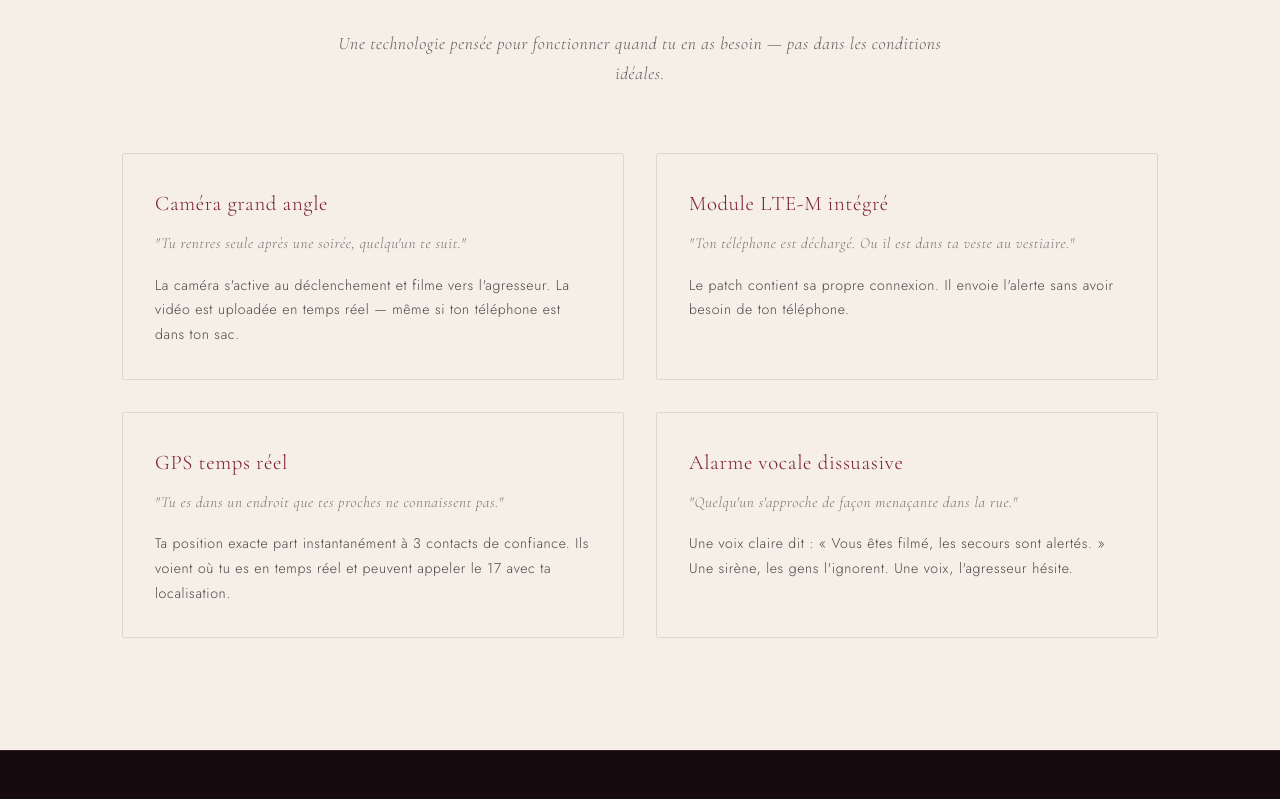
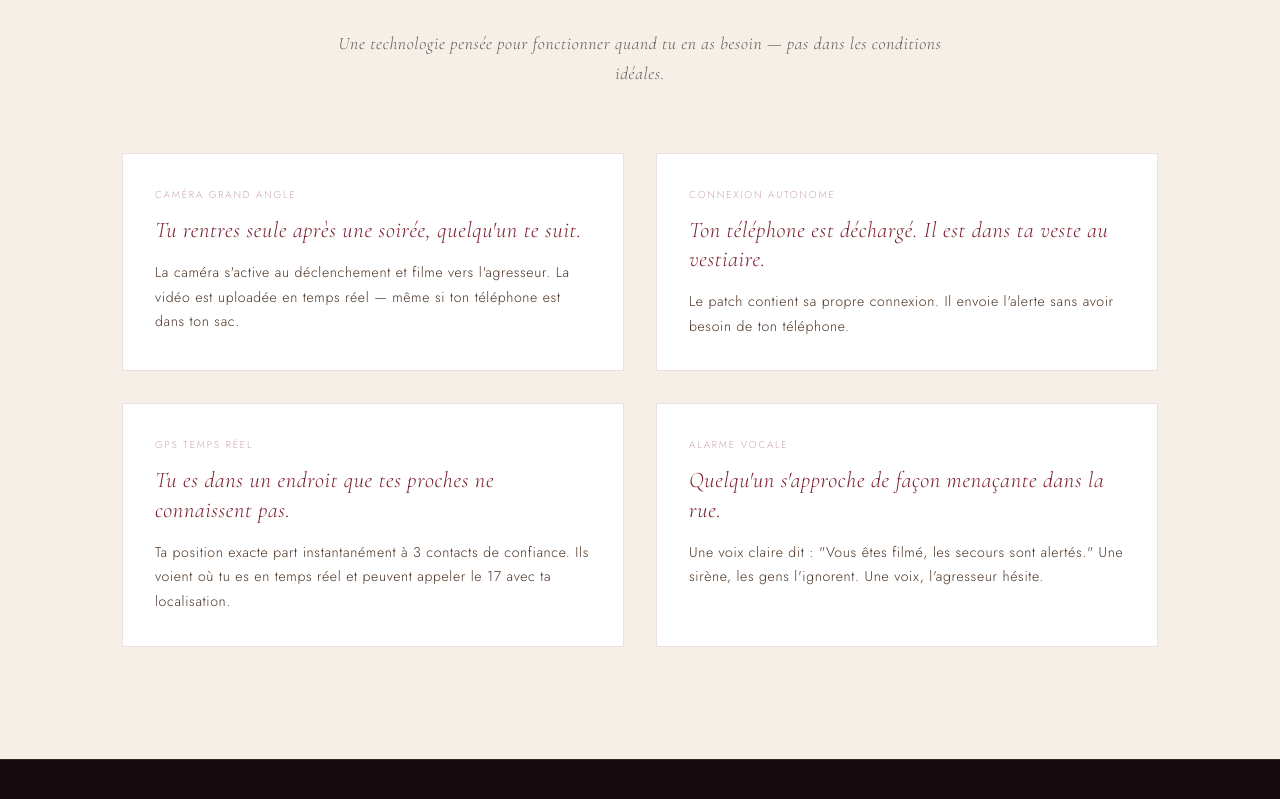
Before and after one commit to TheoooBa/Heart, a website: page public/index.html in a window 1280 px wide. Shown: the part 1803-2602 px from the top of the page. Drawn offline with nearby package versions, Linux system fonts and the light colour scheme.

Commit message:
fix: 3 corrections UI — coeurs, blocs tech, cartes
- Coeur quotidien : stroke 2px, toujours visible, bordeaux au clic
- Coeur soiree inactif : fill bordeaux assombri (opacity 0.35)
- Blocs tech : label discret au-dessus, situation en titre italic principal
- Cartes tech : fond #FFF, bordure bordeaux, titres bordeaux, desc #4A3020

```diff
--- a/public/css/style.css
+++ b/public/css/style.css
@@ -200,17 +200,15 @@ body {
   border: none;
   cursor: pointer;
   padding: 0;
-  transition: opacity 0.3s ease, transform 0.3s ease;
-  opacity: 0.5;
+  transition: transform 0.3s ease;
 }
 
 .mode-item--active {
-  opacity: 1;
   transform: scale(1.06);
 }
 
 .mode-item:hover:not(.mode-item--active) {
-  opacity: 0.8;
+  transform: scale(1.02);
 }
 
 .mode-heart-svg {
@@ -222,15 +220,19 @@ body {
 /* Heart path variants */
 .heart-path--quotidien {
   fill: none;
-  stroke: var(--creme);
-  stroke-width: 1;
-  vector-effect: non-scaling-stroke;
+  stroke: #F5EFE8;
+  stroke-width: 2;
   transition: stroke 0.5s ease;
 }
 
 .heart-path--soiree {
   fill: var(--bordeaux);
   stroke: none;
+  transition: opacity 0.5s ease;
+}
+
+.mode-item:not(.mode-item--active) .heart-path--soiree {
+  opacity: 0.35;
 }
 
 .mode-label {
@@ -313,29 +315,34 @@ body {
 
 .tech-bloc {
   padding: var(--spacing-md);
-  border: 1px solid rgba(18, 11, 14, 0.1);
+  background: #FFFFFF;
+  border: 1px solid rgba(123, 30, 46, 0.15);
   border-radius: var(--radius);
 }
 
-.tech-bloc__name {
-  font-family: var(--font-display);
+.tech-bloc__label {
+  font-family: var(--font-body);
   font-weight: 300;
-  font-size: 1.3rem;
-  color: var(--bordeaux);
-  margin-bottom: 0.6rem;
+  font-size: 0.625rem;
+  letter-spacing: 0.18em;
+  text-transform: uppercase;
+  color: rgba(123, 30, 46, 0.4);
+  margin-bottom: 0.75rem;
 }
 
-.tech-bloc__situation {
+.tech-bloc__title {
   font-family: var(--font-display);
   font-style: italic;
-  font-size: 0.95rem;
-  color: rgba(18, 11, 14, 0.55);
+  font-weight: 300;
+  font-size: clamp(1.1rem, 2vw, 1.4rem);
+  color: var(--bordeaux);
+  line-height: 1.3;
   margin-bottom: var(--spacing-sm);
 }
 
 .tech-bloc__desc {
   font-size: 0.88rem;
-  color: rgba(18, 11, 14, 0.75);
+  color: #4A3020;
   line-height: 1.75;
 }
 
@@ -406,7 +413,7 @@ body.theme-quotidien .hero__title { color: var(--nuit); }
 body.theme-quotidien .hero__desc { color: rgba(18, 11, 14, 0.7); }
 body.theme-quotidien .section-title { color: var(--nuit); }
 body.theme-quotidien .section-sub { color: rgba(18, 11, 14, 0.6); }
-body.theme-quotidien .heart-path--quotidien { stroke: var(--nuit); }
+body.theme-quotidien .heart-path--quotidien { stroke: #7B1E2E; }
 body.theme-quotidien .form__input {
   color: var(--nuit);
   background: rgba(18, 11, 14, 0.04);
--- a/public/index.html
+++ b/public/index.html
@@ -47,7 +47,8 @@
           <button class="mode-item" id="mode-quotidien" type="button" aria-pressed="false">
             <svg class="mode-heart-svg" viewBox="0 0 100 90" xmlns="http://www.w3.org/2000/svg">
               <path class="heart-path heart-path--quotidien"
-                d="M50 82 C18 64 2 50 2 32 C2 17 12 7 26 7 C35 7 43 12 50 20 C57 12 65 7 74 7 C88 7 98 17 98 32 C98 50 82 64 50 82 Z"/>
+                d="M50 82 C18 64 2 50 2 32 C2 17 12 7 26 7 C35 7 43 12 50 20 C57 12 65 7 74 7 C88 7 98 17 98 32 C98 50 82 64 50 82 Z"
+                vector-effect="non-scaling-stroke"/>
             </svg>
             <span class="mode-label">Quotidien</span>
           </button>
@@ -73,27 +74,27 @@
         <div class="tech-grid">
 
           <div class="tech-bloc">
-            <h3 class="tech-bloc__name">Caméra grand angle</h3>
-            <p class="tech-bloc__situation">"Tu rentres seule après une soirée, quelqu'un te suit."</p>
+            <p class="tech-bloc__label">Caméra grand angle</p>
+            <h3 class="tech-bloc__title">Tu rentres seule après une soirée, quelqu'un te suit.</h3>
             <p class="tech-bloc__desc">La caméra s'active au déclenchement et filme vers l'agresseur. La vidéo est uploadée en temps réel — même si ton téléphone est dans ton sac.</p>
           </div>
 
           <div class="tech-bloc">
-            <h3 class="tech-bloc__name">Module LTE-M intégré</h3>
-            <p class="tech-bloc__situation">"Ton téléphone est déchargé. Ou il est dans ta veste au vestiaire."</p>
+            <p class="tech-bloc__label">Connexion autonome</p>
+            <h3 class="tech-bloc__title">Ton téléphone est déchargé. Il est dans ta veste au vestiaire.</h3>
             <p class="tech-bloc__desc">Le patch contient sa propre connexion. Il envoie l'alerte sans avoir besoin de ton téléphone.</p>
           </div>
 
           <div class="tech-bloc">
-            <h3 class="tech-bloc__name">GPS temps réel</h3>
-            <p class="tech-bloc__situation">"Tu es dans un endroit que tes proches ne connaissent pas."</p>
+            <p class="tech-bloc__label">GPS temps réel</p>
+            <h3 class="tech-bloc__title">Tu es dans un endroit que tes proches ne connaissent pas.</h3>
             <p class="tech-bloc__desc">Ta position exacte part instantanément à 3 contacts de confiance. Ils voient où tu es en temps réel et peuvent appeler le 17 avec ta localisation.</p>
           </div>
 
           <div class="tech-bloc">
-            <h3 class="tech-bloc__name">Alarme vocale dissuasive</h3>
-            <p class="tech-bloc__situation">"Quelqu'un s'approche de façon menaçante dans la rue."</p>
-            <p class="tech-bloc__desc">Une voix claire dit : «&nbsp;Vous êtes filmé, les secours sont alertés.&nbsp;» Une sirène, les gens l'ignorent. Une voix, l'agresseur hésite.</p>
+            <p class="tech-bloc__label">Alarme vocale</p>
+            <h3 class="tech-bloc__title">Quelqu'un s'approche de façon menaçante dans la rue.</h3>
+            <p class="tech-bloc__desc">Une voix claire dit : "Vous êtes filmé, les secours sont alertés." Une sirène, les gens l'ignorent. Une voix, l'agresseur hésite.</p>
           </div>
 
         </div>
```
